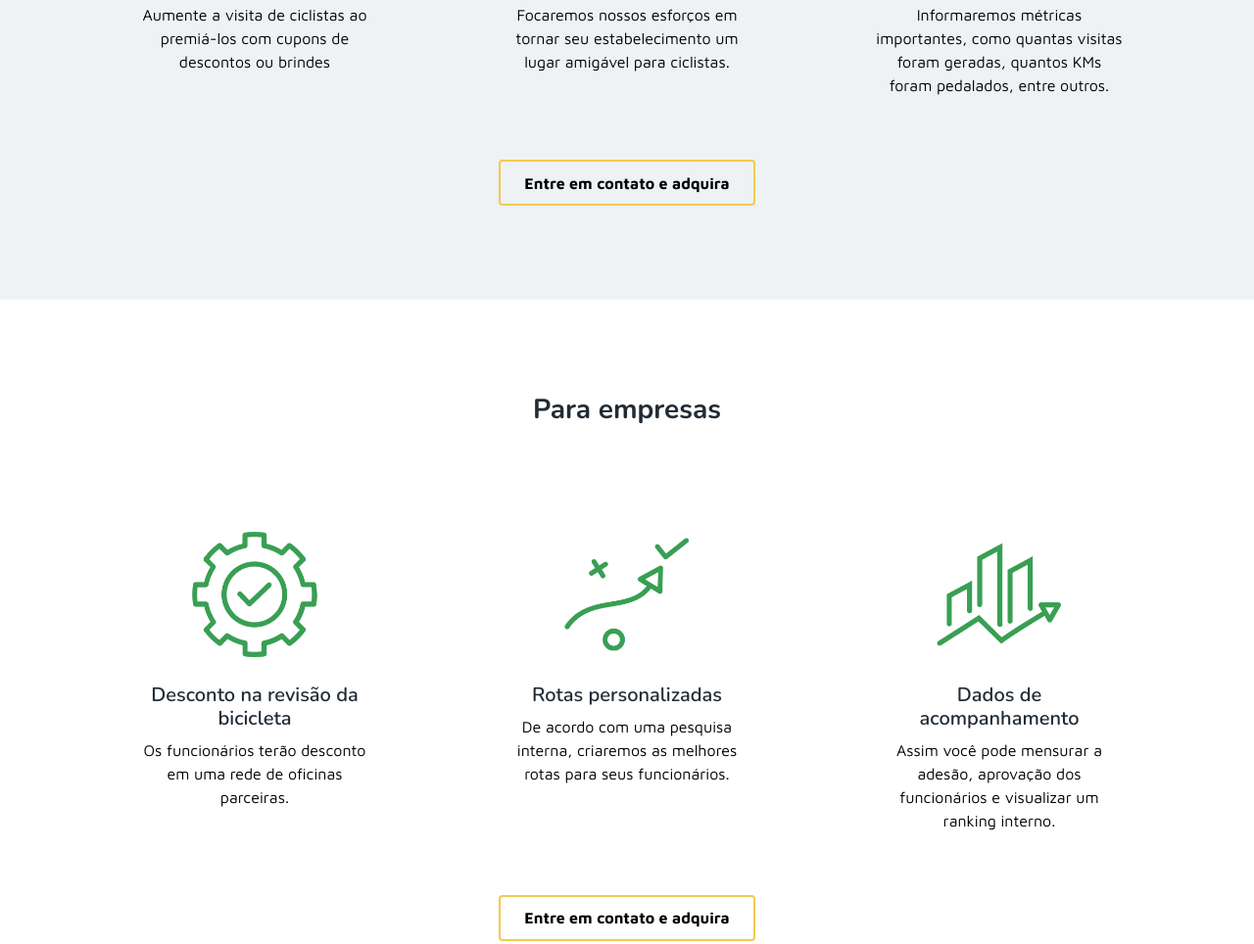
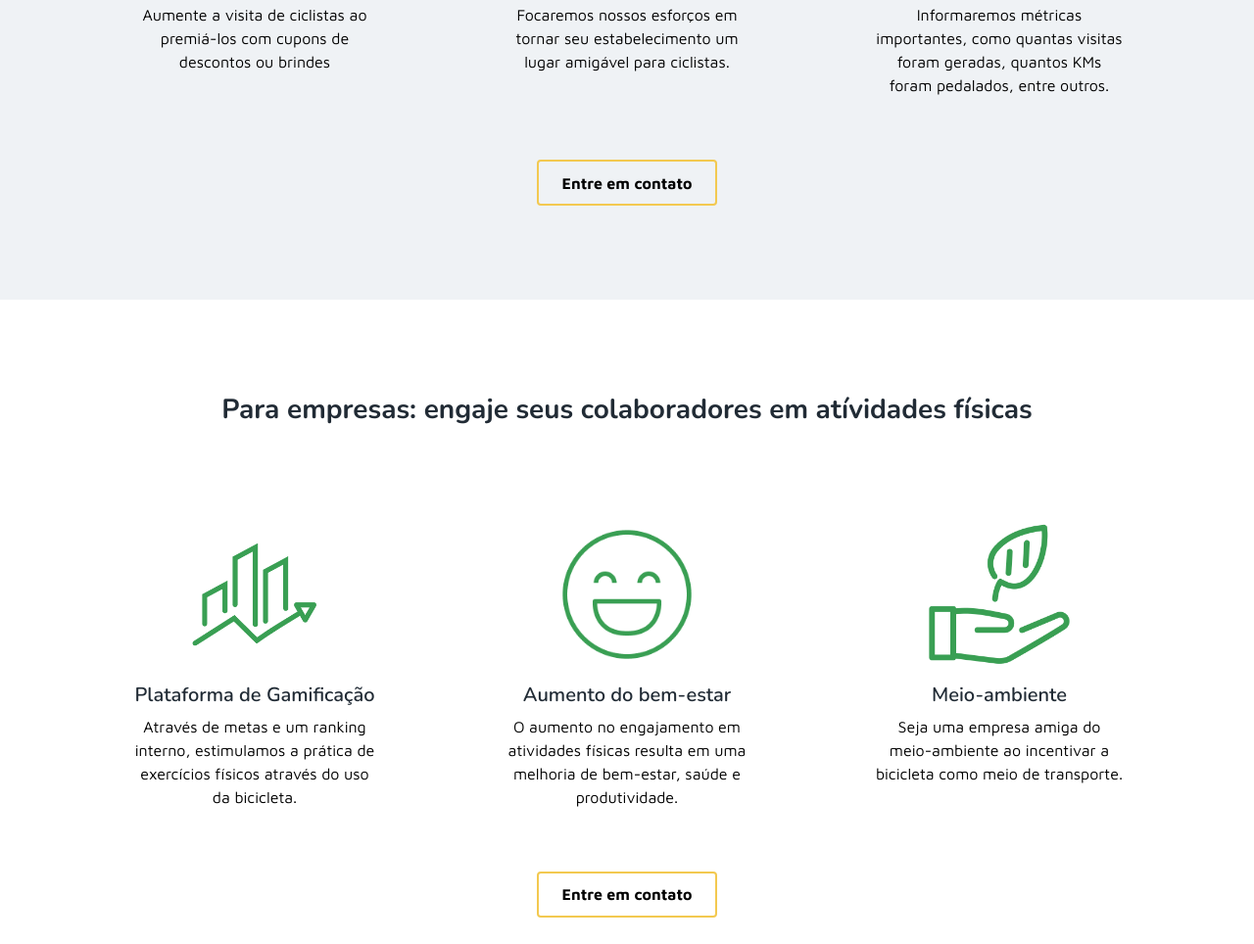
Before and after one commit to PauloLuna/Biciflow-Page, a plain HTML site: page index.html in a window 1280 px wide. Shown: the part 2110-3074 px from the top of the page at 98% size. Drawn offline with nearby package versions, Linux system fonts and the light colour scheme.

Commit message:
Update company descriptions

```diff
--- a/index.html
+++ b/index.html
@@ -193,7 +193,7 @@
 			    </div><!--//item-->
 		    </div><!--//row-->
 		    <div class="pt-3 text-center">
-			    <a class="btn btn-primary theme-btn theme-btn-ghost font-weight-bold" href="mailto:biciflowapp@gmail.com">Entre em contato e adquira</a>
+				<a class="btn btn-primary theme-btn theme-btn-ghost font-weight-bold" href="#" data-toggle="modal" data-target="#businessModalContact">Entre em contato</a>
 		    </div>
 	    </div>
 
@@ -202,32 +202,32 @@
 	<section class="benefits-section py-5">
 
 	    <div class="container py-lg-5">
-		    <h3 class="mb-5 text-center font-weight-bold">Para empresas</h3>
+		    <h3 class="mb-5 text-center font-weight-bold">Para empresas: engaje seus colaboradores em atívidades físicas</h3>
 		    <div class="row">
 				<div class="item col-12 col-lg-4">
 					<div class="item-inner text-center p-3 p-lg-5">
-					    <img class="mb-3" src="assets/images/workshop.png" alt="" height="150"/>
-					    <h5>Desconto na revisão da bicicleta</h5>
-					    <div>Os funcionários terão desconto em uma rede de oficinas parceiras.</div>
+						<img class="mb-3" src="assets/images/data.png" alt="" height="150" />
+						<h5>Plataforma de Gamificação</h5>
+						<div>Através de metas e um ranking interno, estimulamos a prática de exercícios físicos através do uso da bicicleta.</div>
 					</div><!--//item-inner-->
 				</div><!--//item-->
 			    <div class="item col-12 col-lg-4">
 					<div class="item-inner text-center p-3 p-lg-5">
-					    <img class="mb-3" src="assets/images/route.png" alt="" height="150" />
-					    <h5>Rotas personalizadas</h5>
-					    <div>De acordo com uma pesquisa interna, criaremos as melhores rotas para seus funcionários.</div>
+						<img class="mb-3" src="assets/images/happy.png" alt="" height="150" />
+						<h5>Aumento do bem-estar</h5>
+						<div>O aumento no engajamento em atividades físicas resulta em uma melhoria de bem-estar, saúde e produtividade.</div>
 					</div><!--//item-inner-->
 				</div><!--//item-->
 		        <div class="item col-12 col-lg-4">
 				    <div class="item-inner text-center p-3 p-lg-5">
-					    <img class="mb-3" src="assets/images/data.png" alt="" height="150" />
-					    <h5>Dados de acompanhamento</h5>
-					    <div>Assim você pode mensurar a adesão, aprovação dos funcionários e visualizar um ranking interno.</div>
+					    <img class="mb-3" src="assets/images/sustainable.png" alt="" height="150"/>
+					    <h5>Meio-ambiente</h5>
+					    <div>Seja uma empresa amiga do meio-ambiente ao incentivar a bicicleta como meio de transporte.</div>
 				    </div><!--//item-inner-->
 			    </div><!--//item-->
 		    </div><!--//row-->
 		    <div class="pt-3 text-center">
-			    <a class="btn btn-primary theme-btn theme-btn-ghost font-weight-bold" href="mailto:biciflowapp@gmail.com">Entre em contato e adquira</a>
+					<a class="btn btn-primary theme-btn theme-btn-ghost font-weight-bold" href="#" data-toggle="modal" data-target="#businessModalContact">Entre em contato</a>
 		    </div>
 	    </div>
 
@@ -352,6 +352,28 @@
 		</div>
 	</div> <!-- // Contact -->
 
+	<!-- Business contact Modal -->
+	<div class="modal fade" id="businessModalContact" tabindex="-1" role="dialog" aria-labelledby="exampleModalLabel" aria-hidden="true">
+			<div class="modal-dialog" role="document">
+				<div class="modal-content">
+					<div class="modal-header">
+					<h5 class="modal-title" id="exampleModalLabel">Contato</h5>
+					<button type="button" class="close" data-dismiss="modal" aria-label="Fechar">
+						<span aria-hidden="true">&times;</span>
+					</button>
+					</div>
+					<div class="modal-body">
+						<p>Saiba mais detalhes do nosso produto e solicite e um período de avaliação.</p>
+						<p>Email: <b>biciflowapp@gmail.com</b></p>
+						<p>Whatsapp: <b><a href="https://wa.me/5581996647667/?text=Ol%C3%A1,%20tudo%20bem?%20tenho%20interesse%20em%20saber%20mais%20detalhes%20do%20Biciflow%20para%20empresas.">mandar mensagem</a></b></p>
+					</div>
+					<div class="modal-footer">
+						<button type="button" class="btn btn-secondary" data-dismiss="modal">Fechar</button>
+					</div>
+				</div>
+			</div>
+		</div> <!-- // Contact -->
+
 	<!-- Testers Modal -->
 	<div class="modal fade" id="modalTesters" tabindex="-1" role="dialog" aria-labelledby="exampleModalLabel" aria-hidden="true">
 		<div class="modal-dialog" role="document">
```
Also changed, not shown: assets/images/happy.png (added), assets/images/sustainable.png (added). Lines whose indentation alone changed are shown as unchanged.
